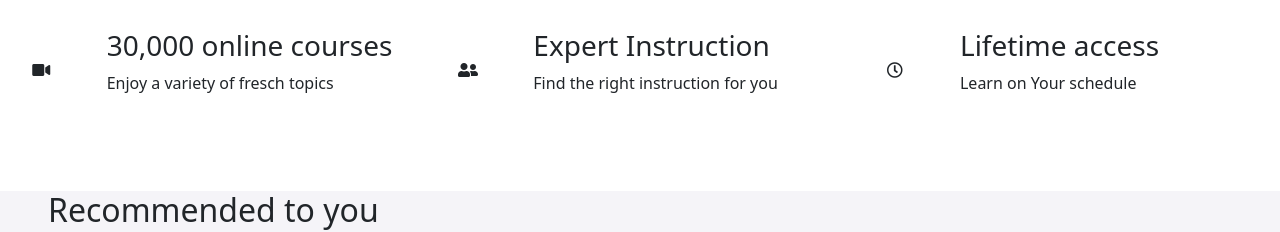
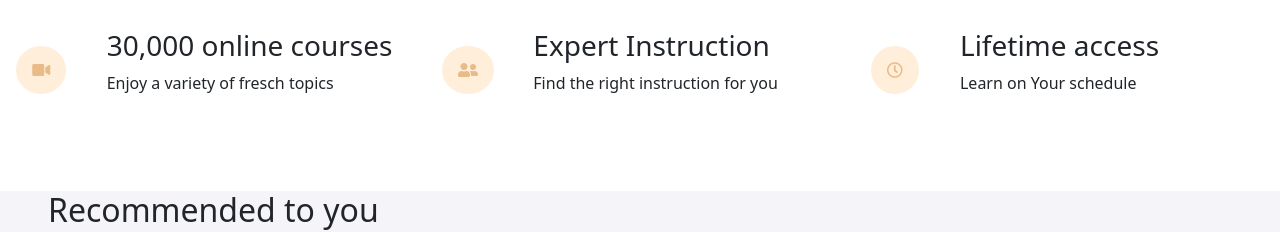
Before and after one commit to LorenzoAluigi/U2_W2_D4, a plain HTML site: page index.html in a window 1280 px wide. Shown: the part 475-707 px from the top of the page. Drawn offline with nearby package versions, Linux system fonts and the light colour scheme.

Commit message:
hero icon ok

```diff
--- a/index.html
+++ b/index.html
@@ -114,7 +114,7 @@
         <div class="col-12 col-lg-4">
           <div class="row">
             <div class="col-3 d-flex justify-content-center align-items-center">
-              <i class="fas fa-video"></i>
+              <i class="fas fa-video p-3 rounded-circle icon"></i>
             </div>
             <div class="col-9">
               <h3>30,000 online courses</h3>
@@ -125,7 +125,7 @@
         <div class="col-12 col-lg-4">
           <div class="row d-flex align-items-center py-3">
             <div class="col-3 d-flex justify-content-center align-items-center">
-              <i class="fas fa-user-friends"></i>
+              <i class="fas fa-user-friends p-3 rounded-circle icon"></i>
             </div>
             <div class="col-9">
               <h3>Expert Instruction</h3>
@@ -136,7 +136,7 @@
         <div class="col-12 col-lg-4">
           <div class="row d-flex align-items-center py-3">
             <div class="col-3 d-flex justify-content-center align-items-center">
-              <i class="far fa-clock p-3 rounded-circle"></i>
+              <i class="far fa-clock p-3 rounded-circle icon"></i>
             </div>
             <div class="col-9">
               <h3>Lifetime access</h3>
@@ -147,9 +147,10 @@
       </div>
     </header>
 
-    <main class="my-5 px-5">
+    <main class="my-5 px-5 pb-3">
       <section id="Reccommended" class="my-5">
         <h2>Recommended to you</h2>
+
         <div class="row row-cols-2 row-cols-lg-4 g-4">
           <div class="col">
             <div class="card h-100">
--- a/scss/partials/_header.scss
+++ b/scss/partials/_header.scss
@@ -33,3 +33,8 @@ $margin-nav: 0em 1em 0em 1em;
     height: 100%;
   }
 }
+
+.icon {
+  color: #e8bb88;
+  background-color: #ffeeda;
+}
```
Also changed, not shown: assets/css/style.css.
